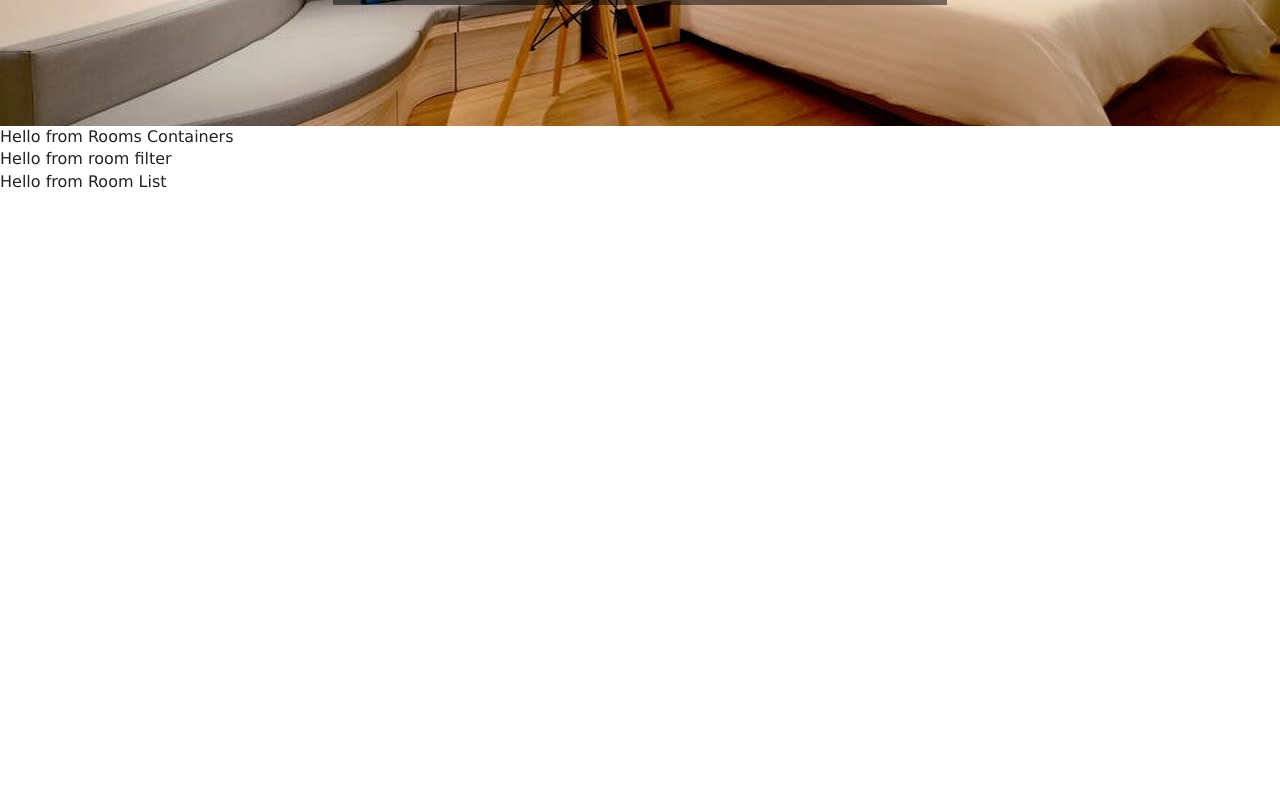
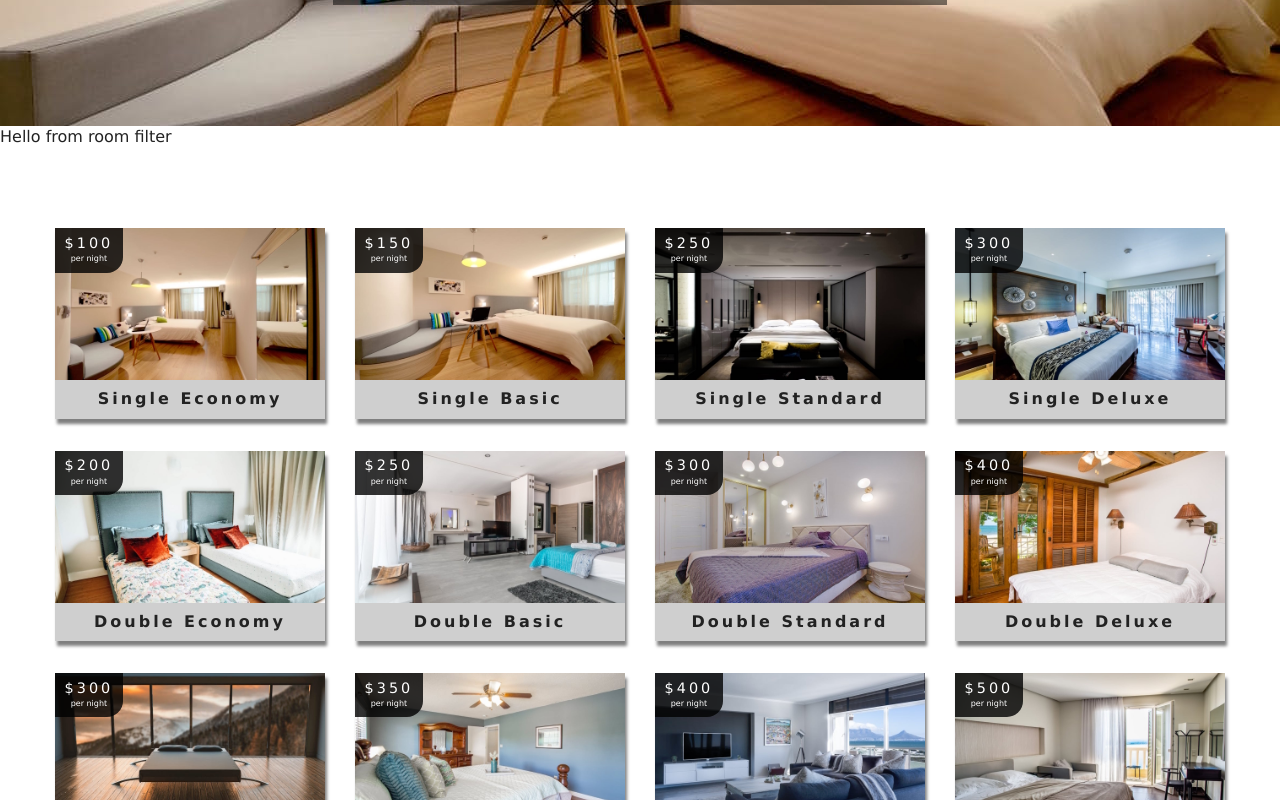
Before and after one commit to rabobahago/beach-resort-app, a React (Create React App) app: page /rooms in a window 1280 px wide. Shown: the part 420-1220 px from the top of the page. Before the commit the page ends 800 px from the top, so only its background shows below. Built offline with nearby package versions, Linux system fonts and the light colour scheme.

Commit message:
functional context added

```diff
--- a/src/components/RoomContainer.js
+++ b/src/components/RoomContainer.js
@@ -1,24 +1,46 @@
 import React from 'react'
-import RoomFilter from './RoomFilter'
-import RoomList from './RoomList'
-import { RoomConsumer } from '../context'
+import RoomsFilter from './RoomFilter'
+import RoomsList from './RoomList'
+import { WithRoomConsumer } from '../context'
 import Loading from './Loading'
 
-const RoomContainer = () => {
+const RoomContainer = ({ context }) => {
+  const { loading, sortedRooms, rooms } = context
+  if (loading) {
+    return <Loading />
+  }
   return (
-    <RoomConsumer>
-      {(value) => {
-        const { loading, sortedRooms, rooms } = value
-        return (
-          <div>
-            Hello from Rooms Containers
-            <RoomFilter />
-            <RoomList />
-          </div>
-        )
-      }}
-    </RoomConsumer>
+    <>
+      <RoomsFilter rooms={rooms} />
+      <RoomsList rooms={sortedRooms} />
+    </>
   )
 }
+export default WithRoomConsumer(RoomContainer)
+// import React from 'react'
+// import RoomsFilter from './RoomFilter'
+// import RoomsList from './RoomList'
+// import { RoomConsumer } from '../context'
+// import Loading from './Loading'
 
-export default RoomContainer
+// const RoomContainer = () => {
+//   return (
+//     <RoomConsumer>
+//       {(value) => {
+//         const { loading, sortedRooms, rooms } = value
+//         if (loading) {
+//           return <Loading />
+//         }
+//         return (
+//           <>
+//             Hello from Rooms Containers
+//             <RoomsFilter rooms={rooms} />
+//             <RoomsList rooms={sortedRooms} />
+//           </>
+//         )
+//       }}
+//     </RoomConsumer>
+//   )
+// }
+
+// export default RoomContainer
--- a/src/components/RoomList.js
+++ b/src/components/RoomList.js
@@ -1,5 +1,21 @@
 import React from 'react'
-const RoomsList = () => {
-  return <div>Hello from Room List</div>
+import Room from './Room'
+const RoomsList = ({ rooms }) => {
+  if (rooms.length === 0) {
+    return (
+      <div className="empty-search">
+        <h1>unfortunately no room matched your search parameters</h1>
+      </div>
+    )
+  }
+  return (
+    <section className="roomslist">
+      <div className="roomslist-center">
+        {rooms.map((item) => {
+          return <Room key={item.id} room={item} />
+        })}
+      </div>
+    </section>
+  )
 }
 export default RoomsList
--- a/src/context.js
+++ b/src/context.js
@@ -48,5 +48,14 @@
 }
 
 const RoomConsumer = RoomContext.Consumer
+export const WithRoomConsumer = (Component) => {
+  return function ConsumerWrapper(props) {
+    return (
+      <RoomConsumer>
+        {(value) => <Component {...props} context={value} />}
+      </RoomConsumer>
+    )
+  }
+}
 
 export { RoomProvider, RoomConsumer, RoomContext }
```
Also changed, not shown: 1 other file (tests, documents, lock files or other folders).
